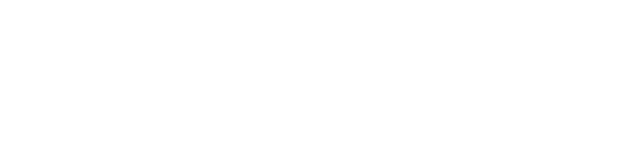
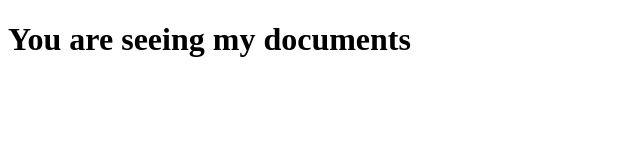
Before and after one commit to Shivbhor68/Trail, a plain HTML site: page index.html in a window 1280 px wide. Shown: the whole page, without its empty margins (0-640 px from the left). Drawn offline with Linux system fonts and the light colour scheme.

Commit message:
add h1 tag

```diff
--- a/index.html
+++ b/index.html
@@ -5,7 +5,7 @@
     <meta name="viewport" content="width=device-width, initial-scale=1.0">
     <title>Document</title>
 </head>
-
+<h1>You are seeing my documents</h1>
 <body>
 
 </body>
```
